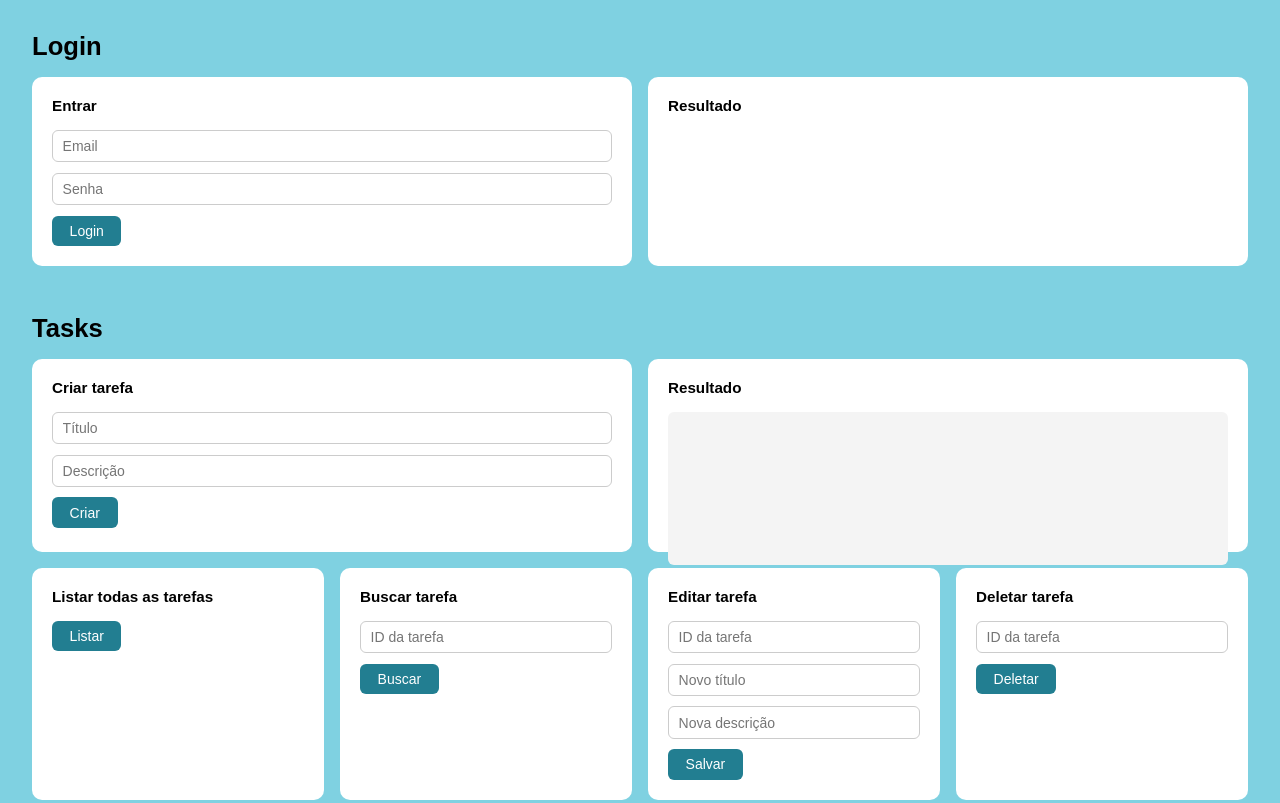
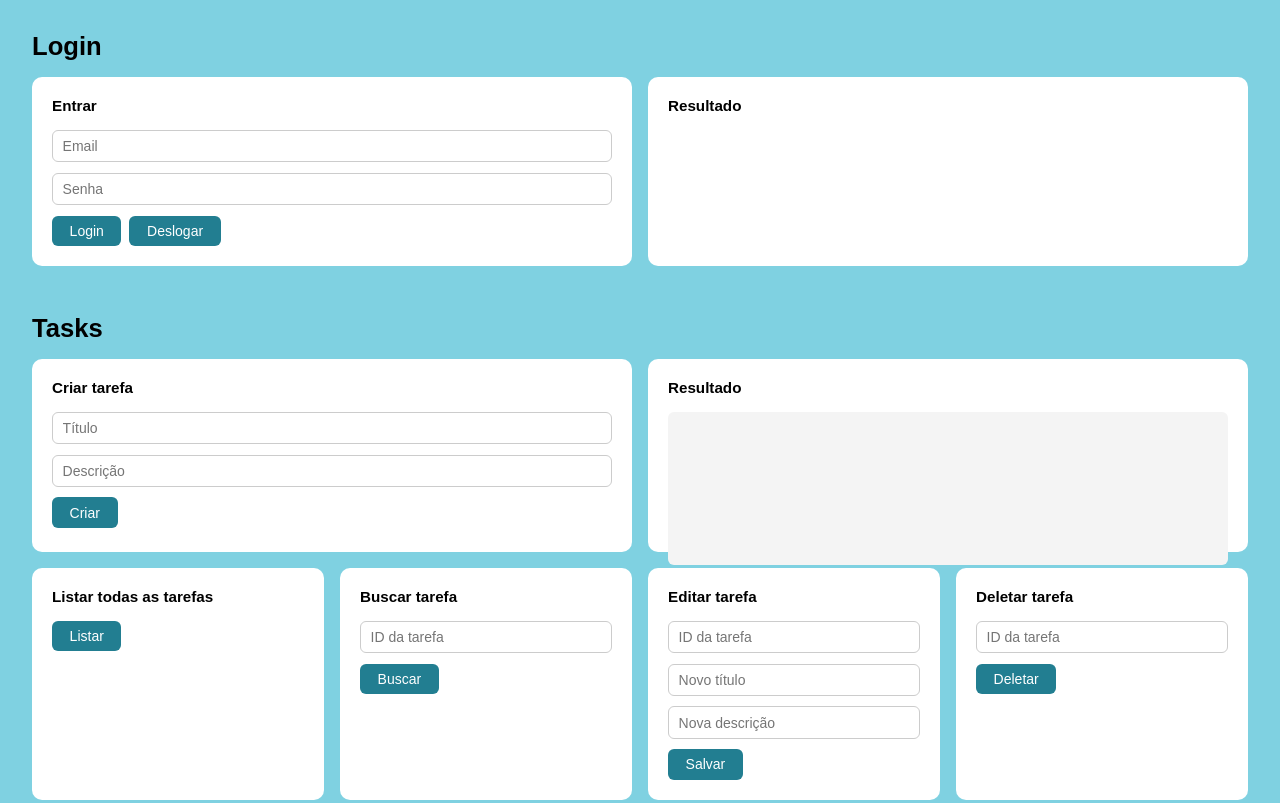
Before and after one commit to JaquiRosa/backendtest, a website: page index.html in a window 1280 px wide. Shown: the top 803 px of the page. Drawn offline with Linux system fonts and the light colour scheme.

Commit message:
feat: add logout functionality and style button layout for login

```diff
--- a/index.html
+++ b/index.html
@@ -17,7 +17,10 @@
           <input id="loginEmail" type="email" placeholder="Email" />
           <input id="loginPassword" type="password" placeholder="Senha" />
           <p id="loginError" class="error-message">erro</p>
-          <button onclick="login()">Login</button>
+          <div class="button-row">
+            <button onclick="login()">Login</button>
+            <button onclick="logout()">Deslogar</button>
+          </div>
         </div>
 
         <div class="card">
@@ -158,6 +161,11 @@
         } catch (error) {
           console.error(error);
         }
+      }
+
+      function logout() {
+        localStorage.removeItem("token");
+        document.getElementById("loginResult").textContent = "";
       }
 
       window.addEventListener("DOMContentLoaded", () => {
--- a/style.css
+++ b/style.css
@@ -88,6 +88,11 @@ pre#result {
   gap: 1rem;
 }
 
+.button-row {
+  display: flex;
+  gap: 0.5rem;
+}
+
 .error-message {
   color: red;
   font-size: 0.8rem;
```
